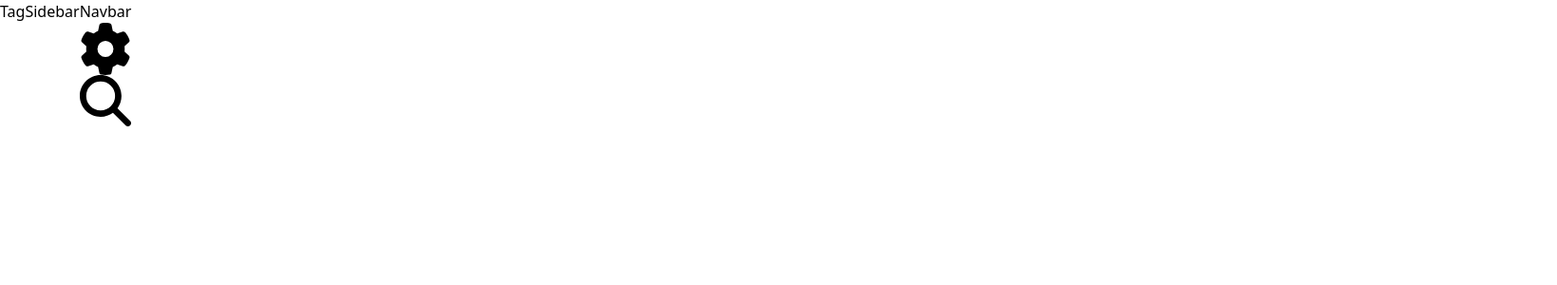
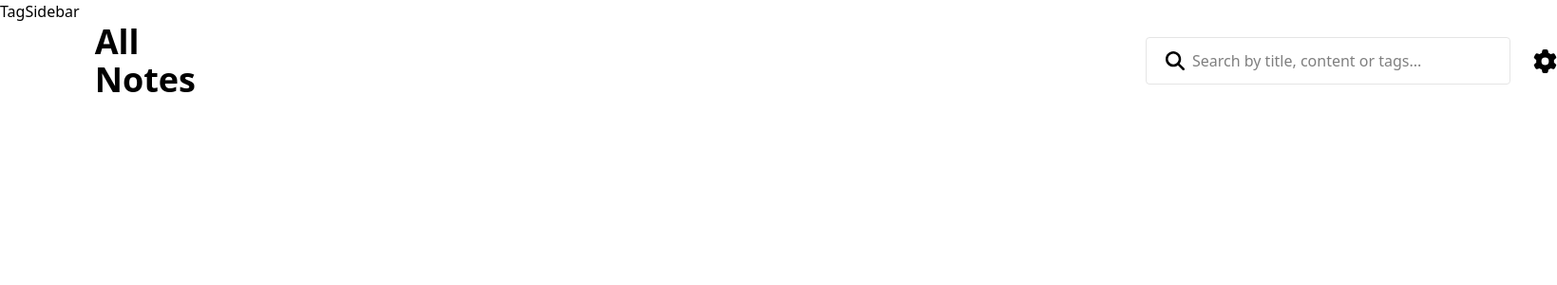
Before and after one commit to PraiseTy/notes-app-frontend, a React (Vite) app: page / in a window 1280 px wide. Shown: the top 300 px of the page at 95% size, 1639 px wide, since content can reach past the window. Built offline with nearby package versions, Linux system fonts and the light colour scheme.

Commit message:
feat: set up navbar

```diff
--- a/src/components/Navbar.tsx
+++ b/src/components/Navbar.tsx
@@ -1,11 +1,31 @@
 import settingsIcon from '../assets/gear-solid.svg';
 import search from '../assets/magnifying-glass-solid.svg';
+import { useNavigate } from 'react-router-dom';
+
 export const Navbar = () => {
+  const navigation = useNavigate();
   return (
-    <div>
-      <p>Navbar</p>
-      <img src={settingsIcon} alt="logo" />
-      <img src={search} alt="logo" />
+    <div className="w-full max-w-full mx-auto flex justify-between items-center px-4 py-6">
+      <h1 className="text-4xl font-extrabold">All Notes</h1>
+
+      <div className="flex items-center gap-x-4 ml-[1000px]">
+        <div className="flex items-center border border-neutral-200 hover:border-blue-500 rounded w-auto min-w-96 px-5 py-2">
+          <img src={search} alt="search" width={20} height={20} />
+          <input
+            type="text"
+            className="outline-none px-2 py-1 w-full"
+            placeholder="Search by title, content or tags..."
+          />
+        </div>
+        <img
+          src={settingsIcon}
+          alt="settings"
+          width={25}
+          height={25}
+          className="ml-2"
+          onClick={() => navigation('/settings')}
+        />
+      </div>
     </div>
   );
 };
--- a/src/index.css
+++ b/src/index.css
@@ -1 +1,23 @@
 @import 'tailwindcss';
+
+root {
+  -neutral-950: #0e121b;
+  --neutral-900: #191b25;
+  --neutral-800: #232530;
+  --neutral-700: #2b3039;
+  --neutral-600: #525b68;
+  --neutral-500: #717784;
+  --neutral-400: #9a9aae;
+  --neutral-300: #cadfde;
+  --neutral-200: #e0e4ea;
+  --neutral-100: #f3f5f8;
+  --neutral-50: #f5f7fa;
+  --neutral-0: #ffffff;
+  --blue-700: #2547d0;
+  --blue-500: #353cff;
+  --blue-50: #ebf1ff;
+  --green-500: #12c188;
+  --green-100: #d1f8e9;
+  --red-500: #fb3746;
+  --red-100: #ffd5d8;
+}
--- a/src/pages/AllNotesPage.tsx
+++ b/src/pages/AllNotesPage.tsx
@@ -2,7 +2,7 @@ import { Navbar, TagSidebar } from '../components';
 
 export const AllNotesPage = () => {
   return (
-    <div className="flex">
+    <div className="w-full flex">
       <TagSidebar />
       <div>
         <Navbar />
```
